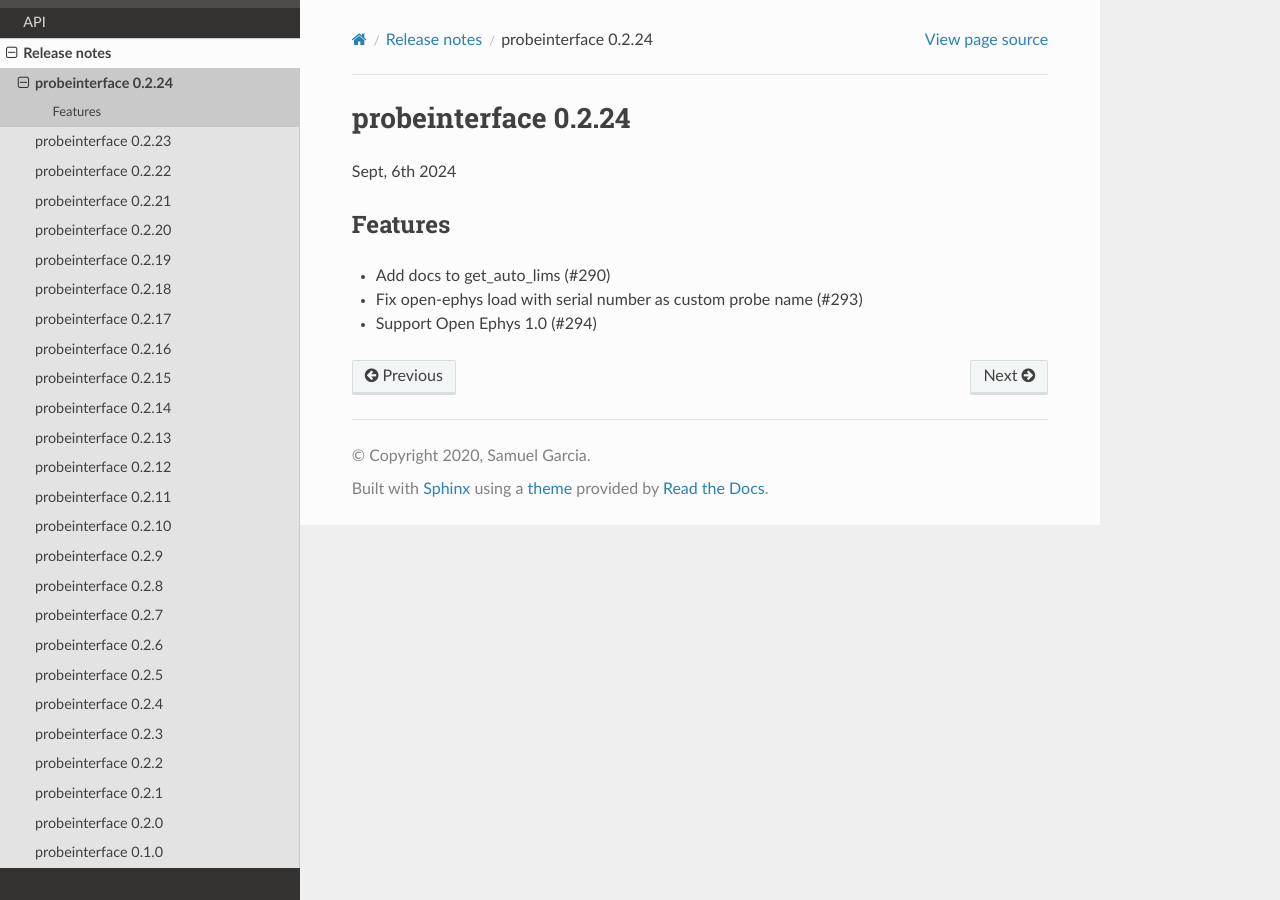
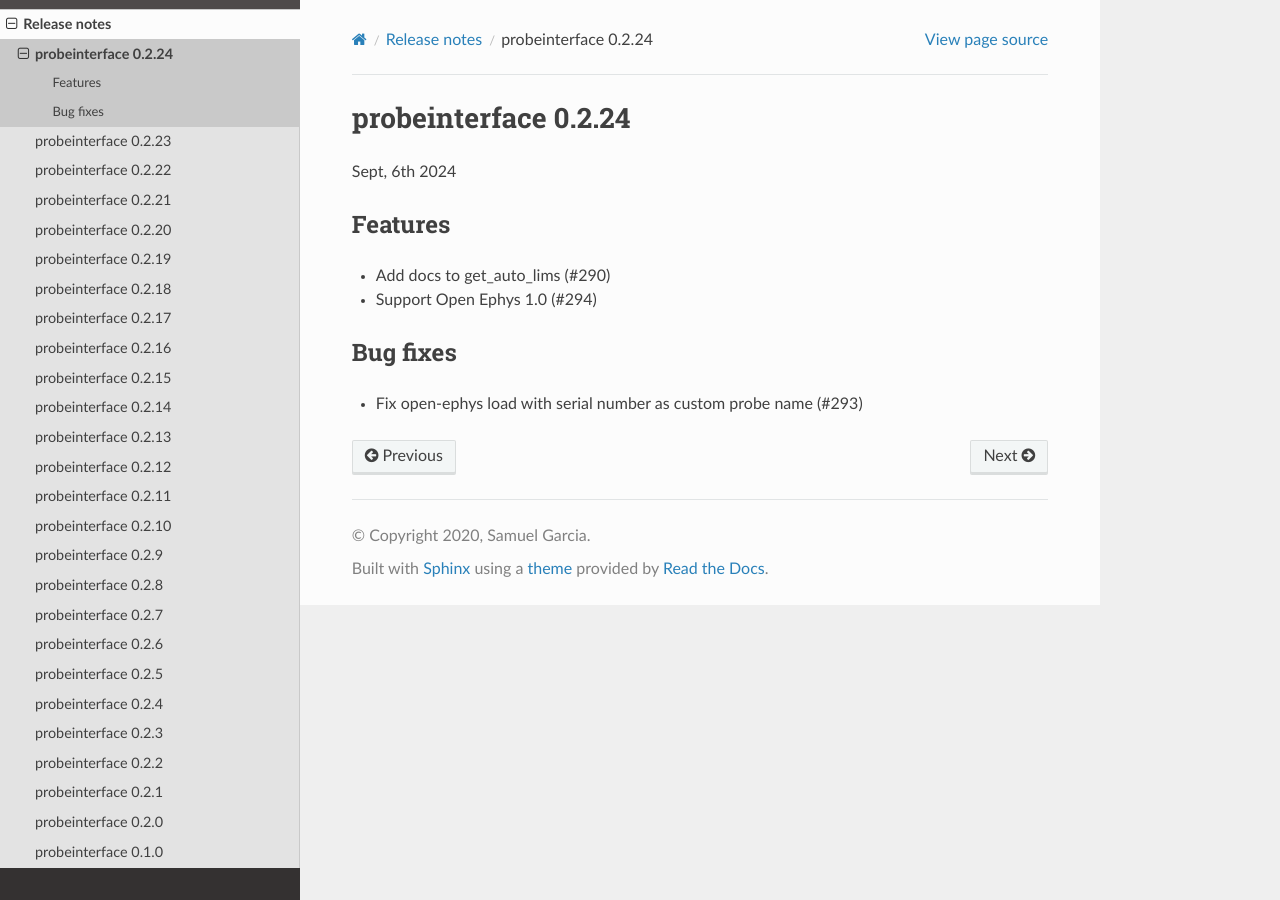
Before and after one commit to SpikeInterface/probeinterface, a Sphinx documentation site: the page built from doc/releases/0.2.24.rst, in a window 1280 px wide. Built offline with Sphinx 7.4.7 and the Read the Docs theme 2.0.0, drawn with Linux system fonts in a browser that asks for light colours; pages that are not in the unit, such as notebooks, are missing from menus.

Commit message:
bug fixes

```diff
--- a/doc/releases/0.2.24.rst
+++ b/doc/releases/0.2.24.rst
@@ -8,5 +8,9 @@ Features
 ^^^^^^^^
 
 * Add docs to get_auto_lims (#290)
+* Support Open Ephys 1.0 (#294)
+
+Bug fixes
+^^^^^^^^^
+
 * Fix open-ephys load with serial number as custom probe name (#293)
-* Support Open Ephys 1.0 (#294)
```
